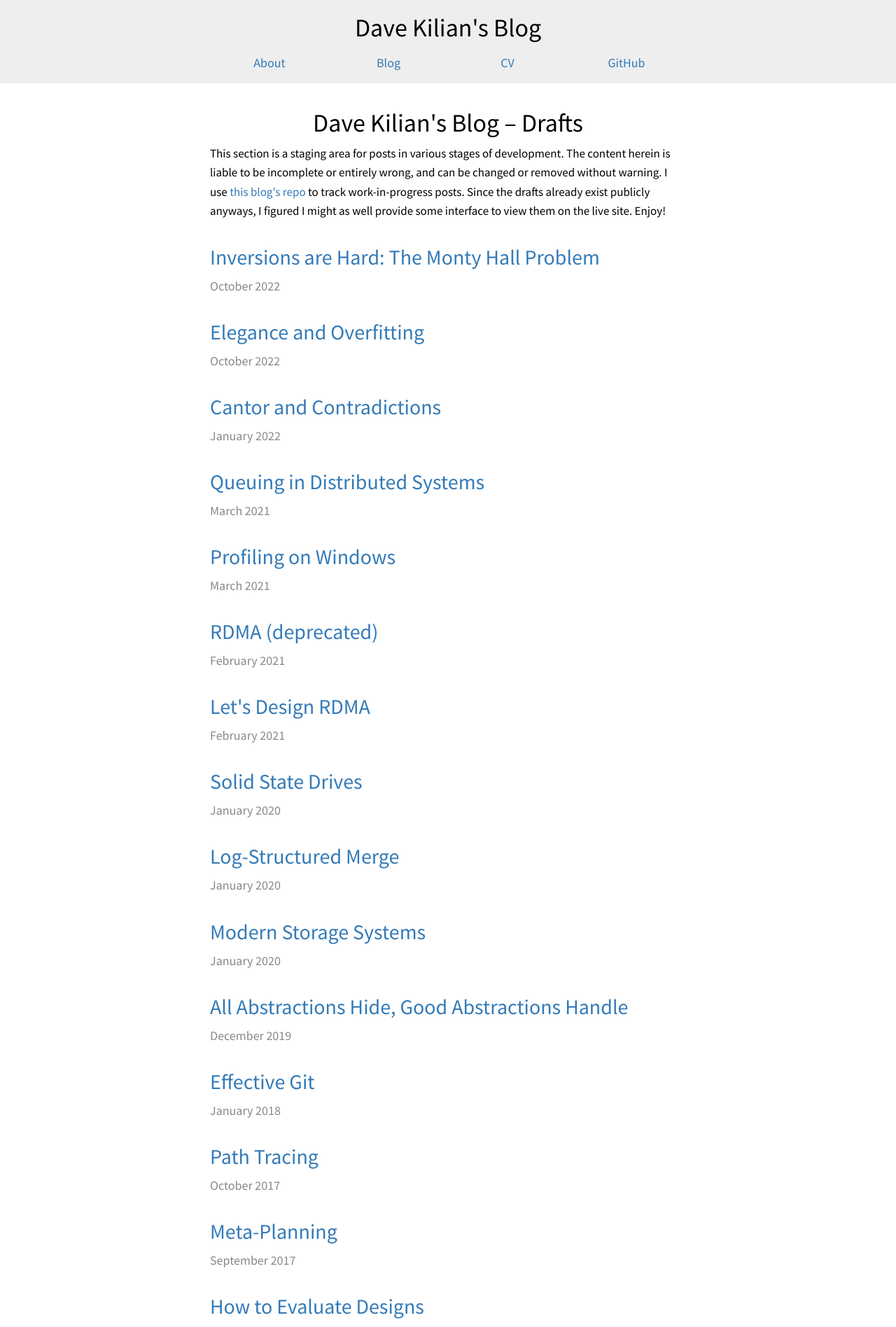
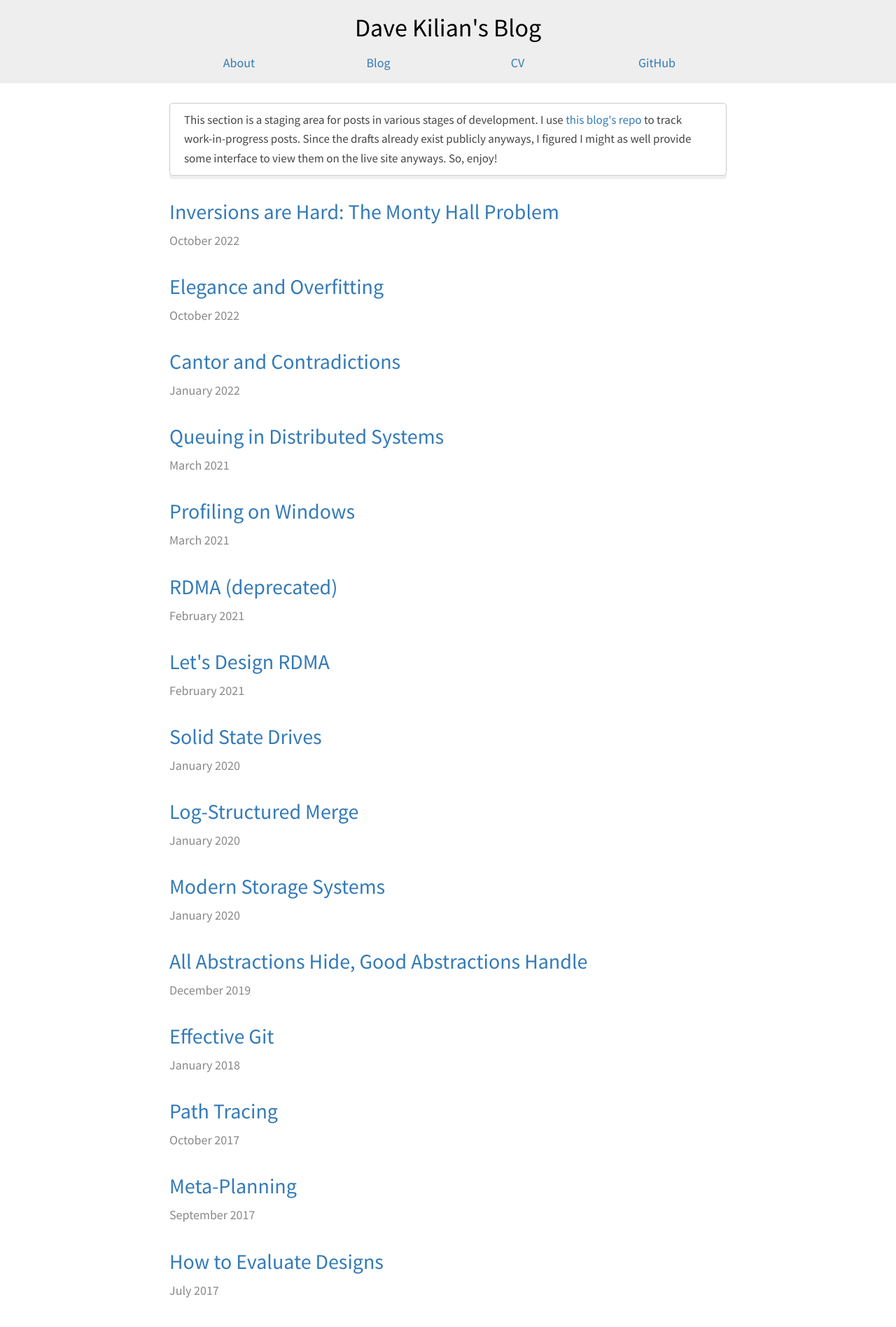
Before and after one commit to davekilian/davekilian.github.com, a Jekyll site: the page built from drafts.html, in a window 1280 px wide. Shown: the top 1896 px of the page at 70% size. Built offline with Jekyll 4.4.1, drawn with Linux system fonts in a browser that asks for light colours; nearby versions of some CDN libraries; some of the changed text lies outside the part shown.

Commit message:
More layout tweaks

```diff
--- a/_layouts/default.html
+++ b/_layouts/default.html
@@ -21,26 +21,21 @@
                         <div class="row-fluid">
                             <div class="col-xs-3"><h4><a href="/about.html">About</a></h4></div>
                             <div class="col-xs-3"><h4><a href="/index.html">Blog</a></h4></div>
-                            <div class="col-xs-3"><h4><a href="/resume.pdf">CV</a></h4></div>
+                            <div class="col-xs-3"><h4><a href="/resume.html">CV</a></h4></div>
                             <div class="col-xs-3"><h4><a href="http://www.github.com/davekilian">GitHub</a></h4></div>
                         </div>
                         </center>
                     </div>
                 </div>
             </div>
-            <div class="row-fluid visible-print" style="height: 13em; background-color: #eee">
-                <div class="col-xs-12">
-                    <div class="row-fluid">
-                        <div class="col-xs-12"><h1>Dave Kilian's Blog: www.davekilian.com</h1></div>
-                    </div>
-                </div>
-            </div>
             <div class="row-fluid">
                 {{ content }}
             </div>
-            <div class="row-fluid visible-xs">
+            <div class="row-fluid">
                 <div class="col-xs-12">
-                    <h5>&copy; Dave Kilian 2012-2023</h5>
+                    <div class="post-container">
+                        <p>&copy; Dave Kilian 2012-2023</p>
+                    </div>
                 </div>
             </div>
         </div>
--- a/about.html
+++ b/about.html
@@ -1,7 +1,8 @@
 ---
 layout: default
 ---
-<div class="post-content" style="max-width: 650px; margin-left: auto; margin-right: auto; padding: 1em">
+<div class="post-container">
+  <div class="post-content">
     <div class="hidden-xs">
         <img src="/fam.png" style="float:right;margin-top:3em;margin-left:2em;margin-bottom:1.5em;border:3px solid #eee" />
     </div>
@@ -46,3 +47,4 @@
         <li><a href="https://www.hachettebookgroup.com/titles/eugenia-cheng/beyond-infinity/9781541644137/">Beyond Infinity</a></li>
     </ul>
 </div>
+</div>
--- a/drafts.html
+++ b/drafts.html
@@ -1,17 +1,16 @@
 ---
 layout: default
 ---
-<div style="padding: 1em; font-family: Source Sans Pro, sans-serif">
-    <center>
-        <h1>Dave Kilian's Blog &ndash; Drafts</h1>
-    </center>
 <div class="post-container">
-        <div class="post-content" style="margin: 0; padding: 0">
-            <p style="margin: 0; padding: 0">This section is a staging area for posts in various stages of development. The content herein is liable to be incomplete or entirely wrong, and can be changed or removed without warning. I use <a href="http://github.com/davekilian/davekilian.github.com">this blog's repo</a> to track work-in-progress posts. Since the drafts already exist publicly anyways, I figured I might as well provide some interface to view them on the live site. Enjoy!</p>
+    <div class="post-content">
+        <br>
+        <blockquote>
+            <p>This section is a staging area for posts in various stages of development. I use <a href="http://github.com/davekilian/davekilian.github.com">this blog's repo</a> to track work-in-progress posts. Since the drafts already exist publicly anyways, I figured I might as well provide some interface to view them on the live site anyways. So, enjoy!</p>
+        </blockquote>
     </div>
 </div>
 
-    <div class="post-container" style="margin-top: 0; padding-top: 0">
+<div class="post-container">
     {% for post in site.posts %}
         {% if post.draft %}
             <div class="post-blurb">
@@ -24,4 +23,3 @@
     <hr/>
     <a style="font-size: 150%" href="/">(hide draft posts)</a>
 </div>
-</div>
--- a/global.css
+++ b/global.css
@@ -70,18 +70,45 @@
 
 div.post-container
 {
-    max-width: 40em;
+    max-width: 48em;
+    margin-left: auto;
+    margin-right: auto;
+    padding-left: 10px;
+    padding-right: 10px;
+}
+
+div.post-content img
+{
+    display: block;
+    max-width: min(100%, 36em);
+    margin-left: auto;
+    margin-right: auto;
+    border: 1px solid #eee;
+}
+
+pre
+{
+    background-color: white;
+    border: 1px solid #ccc;
+    border-radius: 5px;
+    box-shadow: 0 .2em 0 #eee;
+    overflow-x: auto;
+    display: block;
+    max-width: min(100%, 50em);
     margin-left: auto;
     margin-right: auto;
 }
 
+pre code
+{
+    font-size: 14px;
+    white-space: pre;
+}
+
+
 div.post-date
 {
     font-size: 13.5pt;
-}
-
-div.post-content
-{
 }
 
 div.post-content h1,
@@ -113,11 +140,6 @@
 {
     border: 1px solid #777;
     padding: .15em .4em .15em .4em;
-}
-
-div.post-content img
-{
-    max-width: 100%;
 }
 
 div.post-content h2
@@ -168,21 +190,6 @@
     margin-bottom: 1em;
 }
 
-pre
-{
-    background-color: white;
-    border: 1px solid #ccc;
-    border-radius: 5px;
-    box-shadow: 0 .2em 0 #eee;
-    overflow-x: scroll;
-}
-
-pre code
-{
-    font-size: 14px;
-    white-space: pre;
-}
-
 blockquote
 {
     font-size: 100%;
```
Also changed, not shown: _layouts/post.html (+2 -6 lines). Lines whose indentation alone changed are shown as unchanged.
